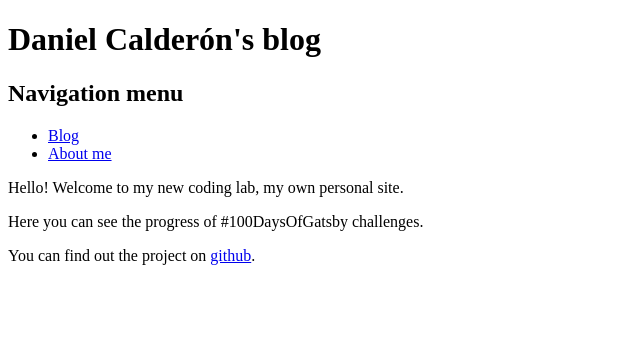
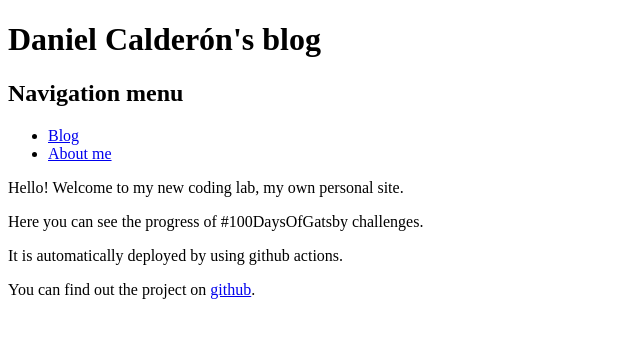
Before and after one commit to calderon/blog, a Gatsby site: page / in a window 1280 px wide. Shown: the whole page, without its empty margins (0-640 px from the left). Built offline with nearby package versions, Linux system fonts and the light colour scheme; Gatsby itself is replaced by a stand-in of ours.

Commit message:
Incluing some text on index.js to test github action

```diff
--- a/src/pages/index.js
+++ b/src/pages/index.js
@@ -9,6 +9,8 @@ const Home = props => {
       <p>Hello! Welcome to my new coding lab, my own personal site.</p>
       <p>Here you can see the progress of #100DaysOfGatsby challenges.</p>
 
+      <p>It is automatically deployed by using github actions.</p>
+
       <p>
         You can find out the project on{" "}
         <a href="https://github.com/calderon/blog">github</a>.
```
